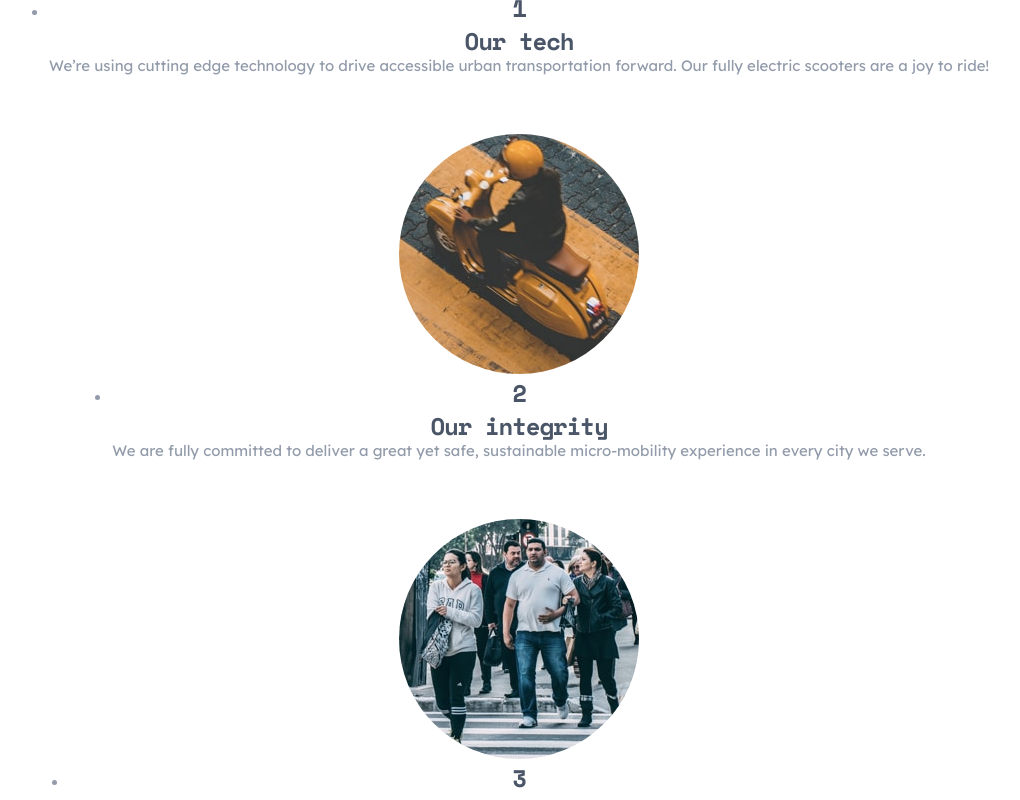
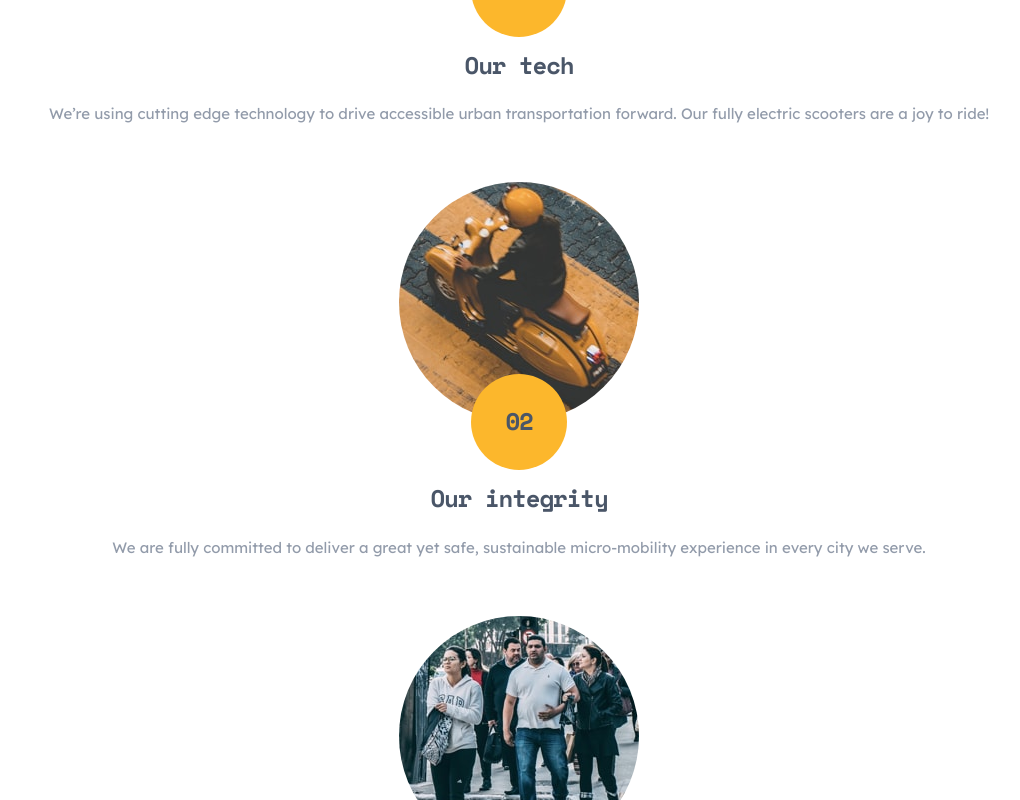
Before and after one commit to xaviguasch/scoot-multipage-website-app-frontendmentor-prac, a React (Create React App) app: page /about in a window 1280 px wide. Shown: the part 2080-2880 px from the top of the page, without its empty margins (121-1141 px from the left). Built offline with nearby package versions, Linux system fonts and the light colour scheme.

Commit message:
styled main c section for the About component

```diff
--- a/src/components/About.css
+++ b/src/components/About.css
@@ -26,6 +26,7 @@
 
 /* Main C */
 .main__c {
+  padding: 0 2em;
 }
 
 .card-list {
@@ -36,9 +37,42 @@
   gap: 3.5em;
 
   margin-top: 4em;
+  list-style: none;
+}
+
+.card__img-container {
+  position: relative;
 }
 
 .card__img-container img {
   margin: 0 auto;
   border-radius: 50%;
 }
+
+.card__num-wrapper {
+  position: absolute;
+  bottom: 0;
+  left: 50%;
+
+  transform: translate(-50%, 50%);
+
+  background-color: var(--clr-yellow);
+  border-radius: 50%;
+  width: 96px;
+  height: 96px;
+
+  display: flex;
+  place-content: center;
+}
+
+.card__number {
+  align-self: center;
+}
+
+.card__copy-container {
+  margin-top: 4em;
+}
+
+.card__copy-container .text {
+  margin-top: 1.625em;
+}
--- a/src/components/About.js
+++ b/src/components/About.js
@@ -117,14 +117,17 @@ const About = () => {
                 <div className='card__img-container'>
                   <img src={ourTechImg} alt='hand typing on phone' />
                   <div className='card__num-wrapper'>
-                    <div className='card__number'>1</div>
+                    <div className='card__number'>01</div>
                   </div>
                 </div>
+
+                <div className='card__copy-container'>
                   <h3 className='title title--normal'>Our tech</h3>
                   <p className='text text--alt'>
                     We’re using cutting edge technology to drive accessible urban
                     transportation forward. Our fully electric scooters are a joy to ride!
                   </p>
+                </div>
               </div>
             </li>
 
@@ -133,15 +136,17 @@ const About = () => {
                 <div className='card__img-container'>
                   <img src={ourIntegrityImg} alt='man on a vespa' />
                   <div className='card__num-wrapper'>
-                    <div className='card__number'>2</div>
+                    <div className='card__number'>02</div>
                   </div>
                 </div>
 
+                <div className='card__copy-container'>
                   <h3 className='title title--normal'>Our integrity</h3>
                   <p className='text text--alt'>
                     We are fully committed to deliver a great yet safe, sustainable
                     micro-mobility experience in every city we serve.
                   </p>
+                </div>
               </div>
             </li>
 
@@ -150,15 +155,17 @@ const About = () => {
                 <div className='card__img-container'>
                   <img src={ourCommunityImg} alt='people walking' />
                   <div className='card__num-wrapper'>
-                    <div className='card__number'>3</div>
+                    <div className='card__number'>03</div>
                   </div>
                 </div>
 
+                <div className='card__copy-container'>
                   <h3 className='title title--normal'>Our community</h3>
                   <p className='text text--alt'>
-                  We support every community we serve. All workers are paid a living wage
-                  based on their location and are Scoot employees.
+                    We support every community we serve. All workers are paid a living
+                    wage based on their location and are Scoot employees.
                   </p>
+                </div>
               </div>
             </li>
           </ul>
```
Lines whose indentation alone changed are shown as unchanged.
